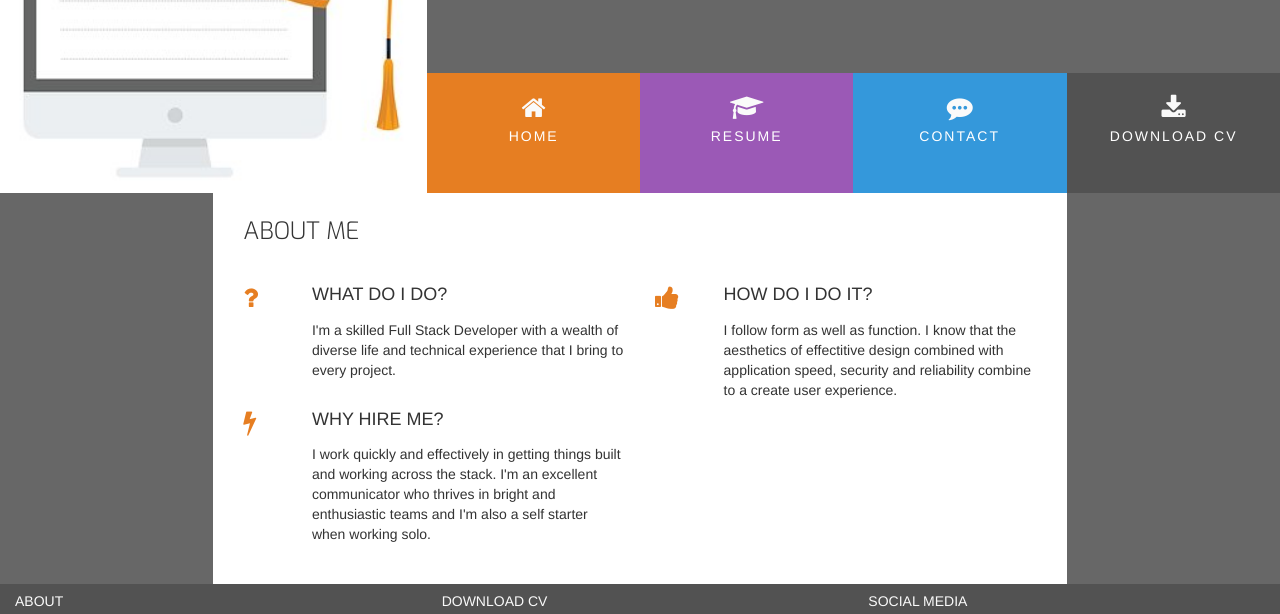
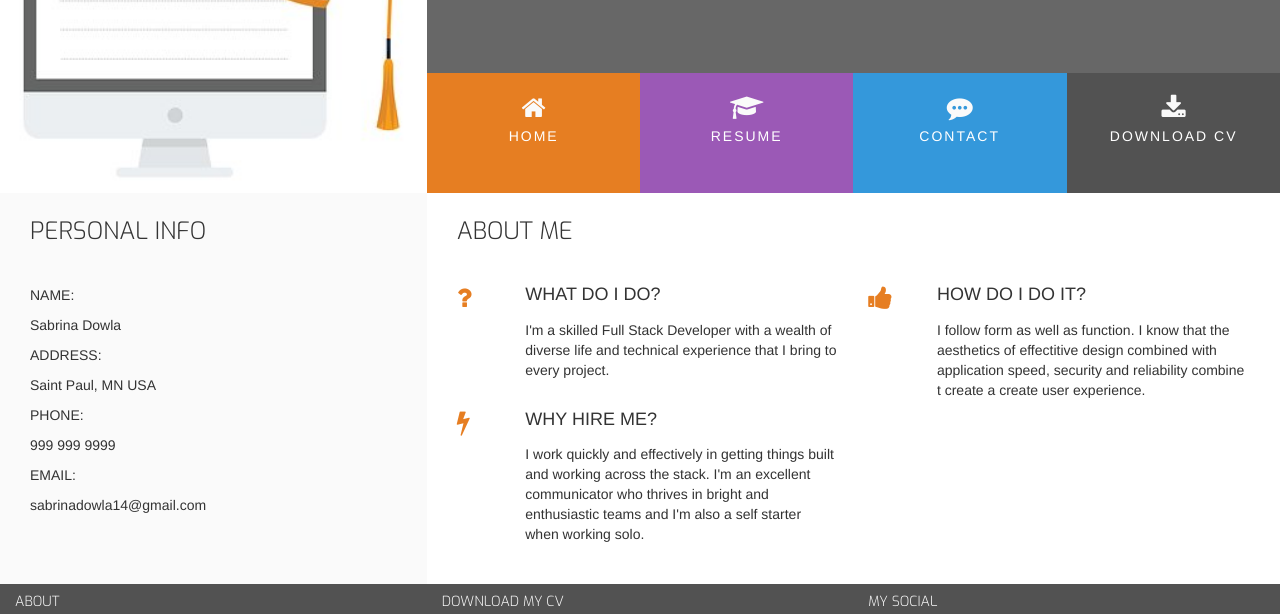
Before and after one commit to sabrinadowla14/ucd-resume, a plain HTML site: page index.html in a window 1280 px wide. Shown: the part 168-782 px from the top of the page. Drawn offline with nearby package versions, Linux system fonts and the light colour scheme.

Commit message:
updated html and css file

```diff
--- a/assets/css/style.css
+++ b/assets/css/style.css
@@ -1,6 +1,7 @@
 @import url('https://fonts.googleapis.com/css?family=Roboto:100,200,300,400,500,600,700|Exo:100,200,300,400,500,600,700');
 
-/*-------------------------  Color */
+/*--------------------------------------------Colors*/
+
 .bg-color-name-title {
     background-color: #676767;
 }
@@ -16,16 +17,58 @@
 .ui-menu-color-resume {
     background-color: #9b59b6;
 }
+
 .ui-menu-color-contact {
     background-color: #3498db;
 }
+
 .ui-menu-color-download {
     background-color: #525252;
 }
 
+/*--------------------------------------------Special Paddings/Margins/Text*/
+
+h1,
+h2,
+h3,
+h4 {
+    margin: 0;
+}
+
+.uppercase {
+    text-transform: uppercase;
+}
+
+.general-sub {
+    font-family: "Exo", sans-serif;
+    font-weight: 300;
+    color: #fafafa;
+}
+
+.inline-block {
+    display: inline-block;
+}
+
+.section-column {
+    padding: 0 30px 30px;
+    float: none;
+    display: table-cell;
+}
+
+.row-table {
+    display: table;
+}
+
+.section-heading {
+    font-family: "Exo", sans-serif;
+    font-weight: 300;
+    margin-top: 25px;
+    margin-bottom: 40px;
+}
 
 
 /* --------------------------Heading */
+
 header {
     margin: 0;
 }
@@ -52,6 +95,7 @@ header {
     margin-top: 50px;
     color: #ffffff;
 }
+
 .title {
     font-family: "Roboto", sans-serif;
     font-weight: 200;
@@ -74,12 +118,12 @@ header {
     text-align: center;
     padding: 0;
 }
+
 .menuitem a {
     width: 100%;
     text-decoration: none;
     color: #ffffff;
     height: 120px;
-
 }
 
 .menuitem a i {
@@ -87,7 +131,6 @@ header {
     display: block;
     color: #fafafa;
     font-size: 26px;
-
 }
 
 .menuitem span {
@@ -100,58 +143,15 @@ header {
     font-weight: 300;
     letter-spacing: 2px;
 }
-/* --------------------------Special padding/margin and text */
-h1,
-h2,
-h3,
-h4 {
-    margin: 0;
-}
 
-.uppercase {
-    text-transform: uppercase;
-}
-
-general-sub {
-    font-family: "Exo", sans-serif;
-    font-weight: 300;
-    color: #fafafa;
-}
-
-.inline-block {
-    display: inline-block;
-}
-
-
-.section-column {
-    padding: 0 30px 30px;
-    float: none;
-    display: table-cell;
-
-}
-.row-table {
-    display: table;
-    background-color: #676767;
-
-}
-
-.section-heading {
-    font-family: "Exo", sans-serif;
-    font-weight: 300;
-    margin-top: 25px;
-    margin-bottom: 40px;
-
-}
-
-/* --------------------------Hover.css */
+/*--------------------------------------------Hover.css*/
 
 .hvr-sweep-to-bottom:before {
-    background: rgba(0,0,0,0.2);
+    background: rgba(0, 0, 0, 0.2);
     height: 120px;
 }
 
-/* --------------------------Footer */
-
+/*--------------------------------------------Footer*/
 footer {
     background-color: #525252;
     color: #fafafa;
@@ -212,3 +212,9 @@ footer .cv-pdf i:hover {
 .three-reasons-heading {
     margin-bottom: 15px;
 }
+
+/*--------------------------------------------Personal Info*/
+
+.bg-color-personal-info {
+    background-color: #fafafa;
+}
--- a/index.html
+++ b/index.html
@@ -1,34 +1,24 @@
 <!DOCTYPE html>
-<html lang="en">
-
+<html>
     <head>
-    <meta charset="UTF-8">
-    <meta name="viewport" content="width=device-width, initial-scale=1.0">
-    <meta http-equiv="X-UA-Compatible" content="ie=edge">
         <link rel="stylesheet" href="https://maxcdn.bootstrapcdn.com/bootstrap/3.3.7/css/bootstrap.min.css" type="text/css" />
         <link rel="stylesheet" href="https://maxcdn.bootstrapcdn.com/font-awesome/4.7.0/css/font-awesome.min.css" type="text/css" />
         <link rel="stylesheet" href="https://cdnjs.cloudflare.com/ajax/libs/hover.css/2.1.1/css/hover-min.css" type="text/css" />
         <link rel="stylesheet" href="assets/css/style.css" type="text/css" />
-
-    <title>My Resume Website</title>
     </head>
-
     <body>
         <header class="container-fluid">
             <div class="row">
                 <a href="index.html">
-                <div class="col-md-4 logo">
-
-                </div>
+                    <div class="col-md-4 logo"></div>
                 </a>
                 <div class="col-md-8">
                     <div class="row bg-color-name-title">
                         <div class="heading">
                             <h1 class="name">Sabrina Dowla</h1>
-                        <h2 class="title">Full Stack Web Developer</h2>
+                            <h2 class="title">Full Stack Developer</h2>
                         </div>
                     </div>
-
                     <div class="row">
                         <ul id="nav" class="list-inline clearfix">
                             <li class="col-xs-6 col-sm-3 ui-menu-color-home menuitem">
@@ -47,10 +37,48 @@
                     </div>
                 </div>
             </div>
-
         </header>
         <section class="container-fluid">
             <div class="row row-table">
+                <div class="col-xs-12 col-sm-12 col-md-4 bg-color-personal-info section-column">
+                    <div class="row">
+                        <div class="col-md-12">
+                            <h3 class="section-heading uppercase">Personal Info</h3>
+                        </div>
+                    </div>
+                    <div class="personal-info-item">
+                        <div class="key">
+                            <p class="uppercase">Name:</p>
+                        </div>
+                        <div class="value">
+                            <p>Sabrina Dowla</p>
+                        </div>
+                    </div>
+                    <div class="personal-info-item">
+                        <div class="key">
+                            <p class="uppercase">Address:</p>
+                        </div>
+                        <div class="value">
+                            <p>Saint Paul, MN USA</p>
+                        </div>
+                    </div>
+                    <div class="personal-info-item">
+                        <div class="key">
+                            <p class="uppercase">Phone:</p>
+                        </div>
+                        <div class="value">
+                            <p>999 999 9999</p>
+                        </div>
+                    </div>
+                    <div class="personal-info-item">
+                        <div class="key">
+                            <p class="uppercase">Email:</p>
+                        </div>
+                        <div class="value">
+                            <p>sabrinadowla14@gmail.com</p>
+                        </div>
+                    </div>
+                </div>
                 <div class="col-xs-12 col-sm-12 col-md-8 bg-color-three-reasons section-column">
                     <div class="row">
                         <div class="col-md-12">
@@ -66,7 +94,8 @@
                                 <div class="col-xs-10 col-sm-10">
                                     <h4 class="three-reasons-heading uppercase">What do I do?</h4>
                                     <p>
-                                    I'm a skilled Full Stack Developer with a wealth of diverse life and technical experience that I bring to every project.
+                                        I'm a skilled Full Stack Developer with a wealth of diverse
+                                        life and technical experience that I bring to every project.
                                     </p>
                                 </div>
                             </div>
@@ -79,7 +108,9 @@
                                     <div class="col-xs-10 col-sm-10">
                                         <h4 class="three-reasons-heading uppercase">How do I do it?</h4>
                                         <p>
-                                    I follow form as well as function. I know that the aesthetics of effectitive design combined with application speed, security and reliability combine to a create user experience.
+                                            I follow form as well as function.
+                                            I know that the aesthetics of effectitive design combined with application speed,
+                                            security and reliability combine t create a create user experience.
                                         </p>
                                     </div>
                                 </div>
@@ -92,7 +123,9 @@
                                 <div class="col-xs-10 col-sm-10">
                                     <h4 class="three-reasons-heading uppercase">Why hire me?</h4>
                                     <p>
-                                    I work quickly and effectively in getting things built and working across the stack. I'm an excellent communicator who thrives in bright and enthusiastic teams and I'm also a self starter when working solo.
+                                        I work quickly and effectively in getting things built and working across the stack.
+                                        I'm an excellent communicator who thrives in bright and enthusiastic teams and I'm
+                                        also a self starter when working solo.
                                     </p>
                                 </div>
                             </div>
@@ -106,18 +139,19 @@
                 <div class="col-sm-4">
                     <h5 class="uppercase general-sub">About</h5>
                     <p class="inline-block">
-                    Full Stack Web Developer. Skilled in everything from HTML to Heroku. The capacity for structural and design thinking.
+                        Full Stack Web Developer. Skilled in everything from HTML to Heroku.
+                        The capacity for structural and design thinking.
                     </p>
                 </div>
                 <div class="col-sm-4">
-                <h5 class="uppercase general-sub">Download CV</h5>
+                    <h5 class="uppercase general-sub">Download My CV</h5>
                     <p class="inline-block">
                         Need a printable version of my CV? Download it here.
                         <a href="#" class="cv-pdf"><i class="fa fa-download" aria-hidden="true"></i></a>
                     </p>
                 </div>
                 <div class="col-sm-4">
-                <h5 class="uppercase general-sub">Social Media</h5>
+                    <h5 class="uppercase general-sub">My Social</h5>
                     <ul class="list-inline social-links">
                         <li><a target="_blank" href="#"><i class="fa fa-facebook"></i></a></li>
                         <li><a target="_blank" href="#"><i class="fa fa-twitter"></i></a></li>
@@ -128,9 +162,6 @@
                     </ul>
                 </div>
             </div>
-
         </footer>
-
     </body>
-
 </html>
```
Lines whose indentation alone changed are shown as unchanged.
